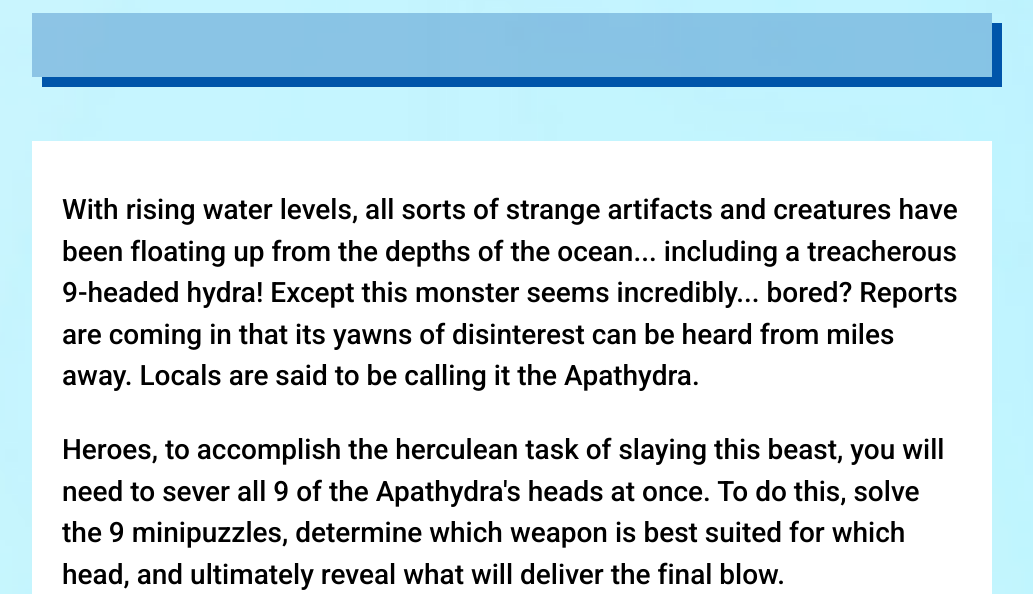
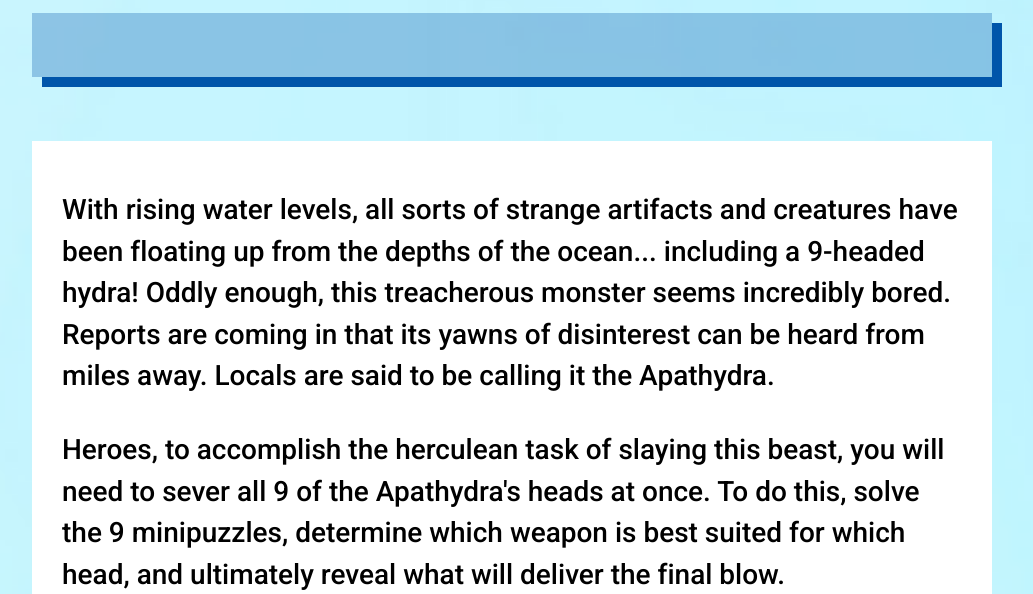
Before and after one commit to MatthewStein/caperr, a Django app: template puzzles/templates/puzzle_bodies/apathydra.html in a window 1280 px wide. Shown: the part 210-804 px from the top of the page, without its empty margins (128-1161 px from the left). Run offline with Django 3.2, Linux system fonts and the light colour scheme; the template is opened without the code that fills it, so the values that code supplies are empty; data comes from the database, SQL or seed files in the repository; some libraries are stand-ins or nearby versions.

Commit message:
Flavor tweaks
too many ellipses

```diff
--- a/puzzles/templates/puzzle_bodies/apathydra.html
+++ b/puzzles/templates/puzzle_bodies/apathydra.html
@@ -62,7 +62,7 @@ td {
 
 </style>
 
-<p>With rising water levels, all sorts of strange artifacts and creatures have been floating up from the depths of the ocean... including a treacherous 9-headed hydra! Except this monster seems incredibly... bored? Reports are coming in that its yawns of disinterest can be heard from miles away. Locals are said to be calling it the Apathydra.</p>
+<p>With rising water levels, all sorts of strange artifacts and creatures have been floating up from the depths of the ocean... including a 9-headed hydra! Oddly enough, this treacherous monster seems incredibly bored. Reports are coming in that its yawns of disinterest can be heard from miles away. Locals are said to be calling it the Apathydra.</p>
 <p>Heroes, to accomplish the herculean task of slaying this beast, you will need to sever all 9 of the Apathydra's heads at once. To do this, solve the 9 minipuzzles, determine which weapon is best suited for which head, and ultimately reveal what will deliver the final blow.</p>
 <p>The answer to each of the 9 Head minipuzzles is a single word. You can use the answer checker to confirm these intermediate answers prior to submitting the final answer.</p>
 <p>This <a href="http://puzzledpint.com/files/2415/7835/9513/CodeSheet-201912.pdf" target="_blank">code sheet</a> may come in handy for some of the minipuzzles.</p>
```
